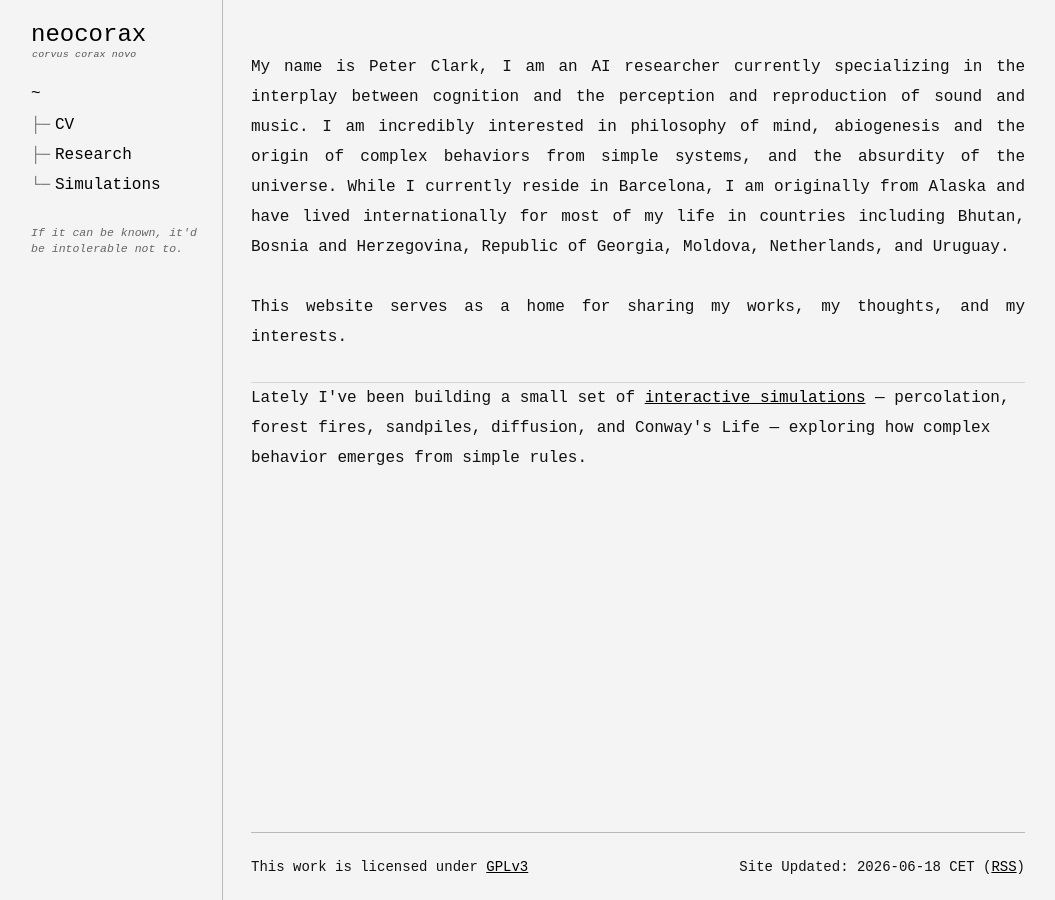
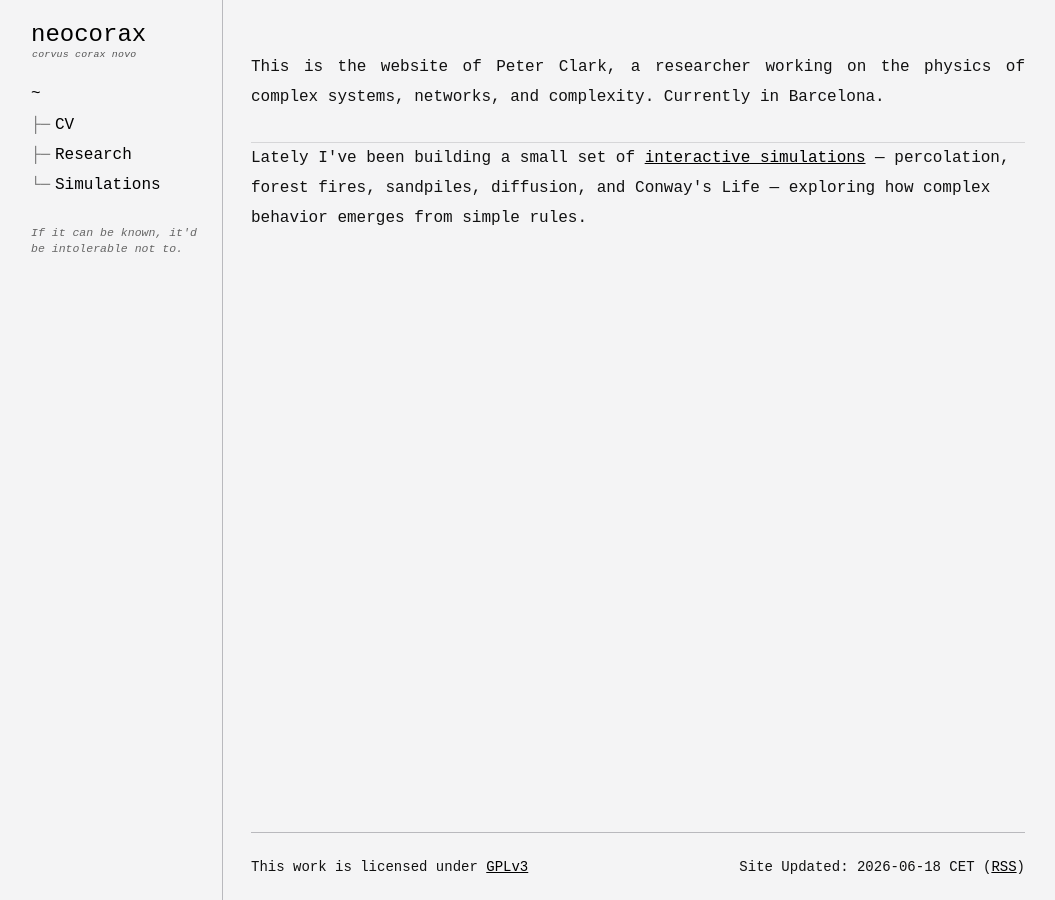
Before and after one commit to peter-clark/peter-clark.github.io, a Jekyll site: the page built from index.md, in a window 1280 px wide. Shown: the whole page, without its empty margins (107-1162 px from the left). Built offline with Jekyll 4.4.1, drawn with Linux system fonts in a browser that asks for light colours.

Commit message:
Rewrite home intro: third person, complex-systems focus, concise
Co-Authored-By: Claude Opus 4.8 <noreply@anthropic.com>

```diff
--- a/index.md
+++ b/index.md
@@ -9,7 +9,7 @@ title: neocorax
      <div class="text-justify"> wrapper for the justified layout.
      Use <br><br> for paragraph breaks.
      ============================================================ -->
-<div class="text-justify">My name is Peter Clark, I am an AI researcher currently specializing in the interplay between cognition and the perception and reproduction of sound and music. I am incredibly interested in philosophy of mind, abiogenesis and the origin of complex behaviors from simple systems, and the absurdity of the universe.  While I currently reside in Barcelona, I am originally from Alaska and have lived internationally for most of my life in countries including Bhutan, Bosnia and Herzegovina, Republic of Georgia, Moldova, Netherlands, and Uruguay. <br> <br> This website serves as a home for sharing my works, my thoughts, and my interests. </div>
+<div class="text-justify">This is the website of Peter Clark, a researcher working on the physics of complex systems, networks, and complexity. Currently in Barcelona.</div>
 <br>
 
 ---
```
